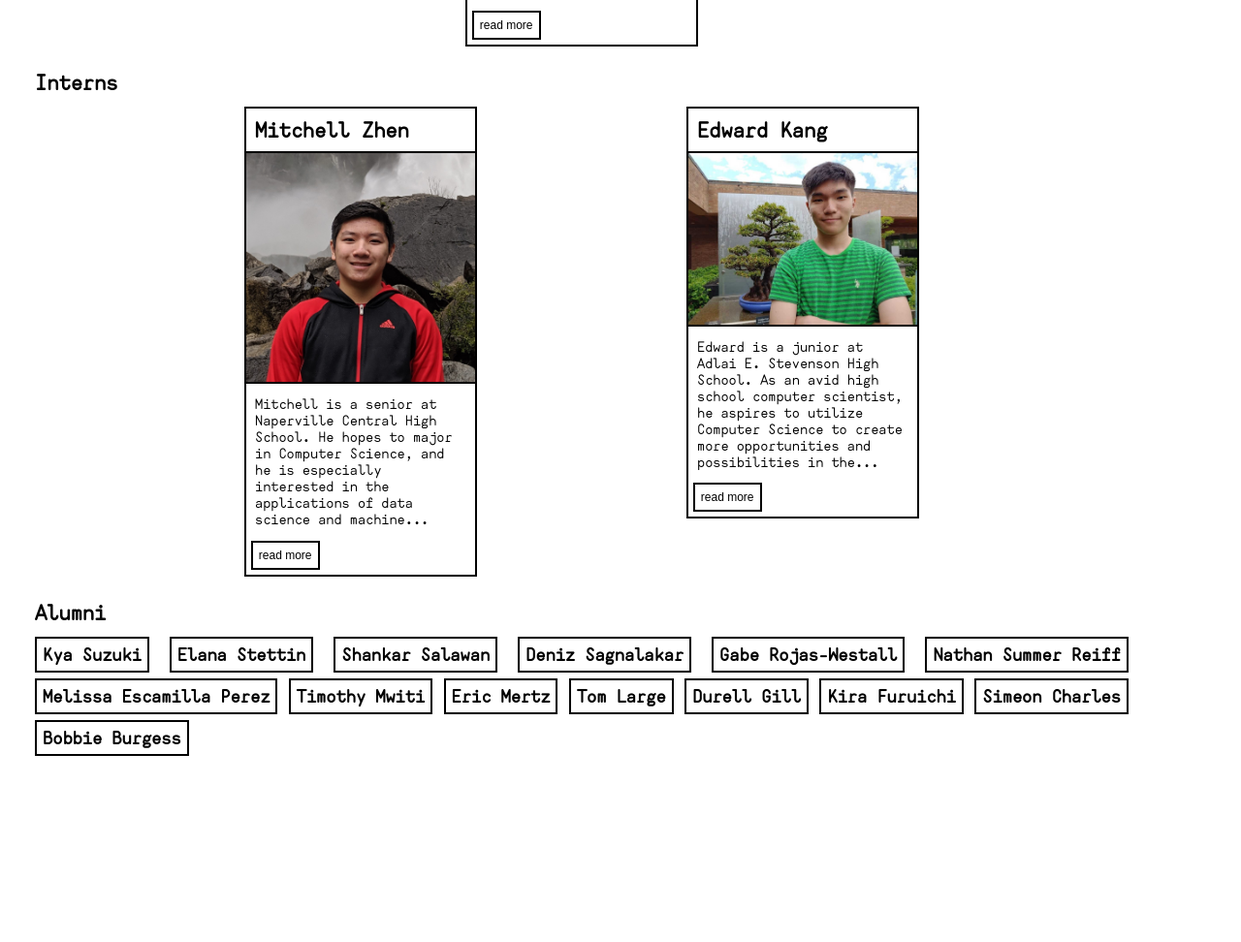
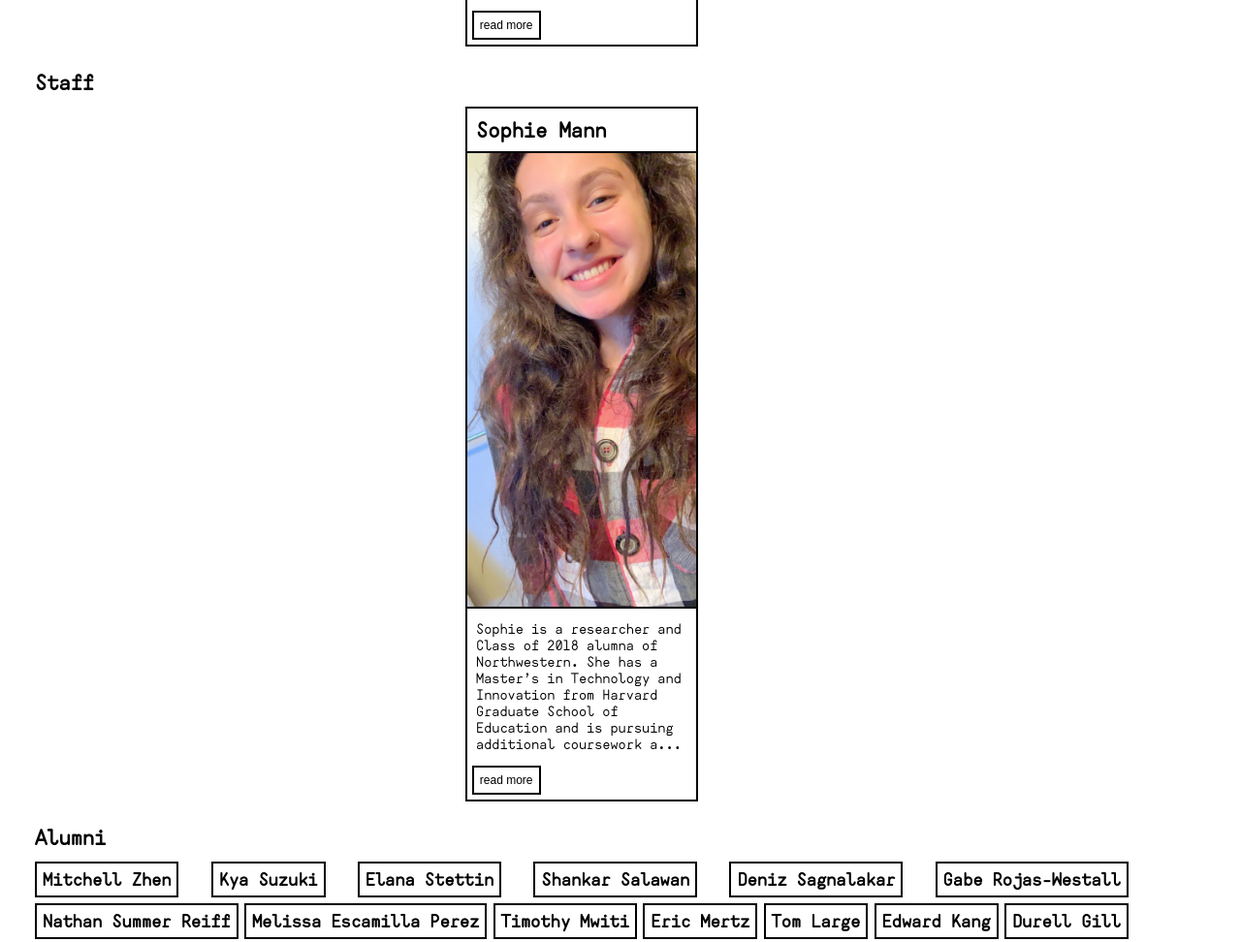
Before and after one commit to tiilt-lab/tiilt-website, a plain HTML site: page people/index.html in a window 1280 px wide. Shown: the part 4544-5516 px from the top of the page at 97% size. Before the commit the page ends 5330 px from the top, so only its background shows below. Drawn offline with Linux system fonts and the light colour scheme; some packages are replaced by stand-ins of ours; files whose address does not match are found by name.

Commit message:
Update Sections
Deleted Interns Section since none are current. Previous interns moved to allumni and staff section created. Sophie added

```diff
--- a/people/index.html
+++ b/people/index.html
@@ -324,28 +324,22 @@
 
       </div>
     </article>
-    <article class="interns">
-      <h1>Interns</h1>
+    <article class="Staff">
+      <h1>Staff</h1>
       <div class="people-group">
         <section class="textblock">
-          <h2>Mitchell Zhen</h2>
-          <img class="lazy" data-src="../assets/img/people/mitchell-zhen.png" alt="">
-          <p>Mitchell is a senior at Naperville Central High School. He hopes to major in Computer Science,
-            and he is especially interested in the applications of data science and machine learning. One of
-            his projects aims to expand access to technology for disadvantaged communities. In the lab, he is
-            currently working on the Sony Project. In his free time, he enjoys biking and sushi.
+          <h2>Sophie Mann</h2>
+          <img class="lazy" data-src="../assets/img/people/SophieMann.JPG" alt="">
+          <p>Sophie is a researcher and Class of 2018 alumna of Northwestern. She has a
+            Master’s in Technology and Innovation from Harvard Graduate School of Education
+            and is pursuing additional coursework at Northwestern in the Advanced Data Science
+            certificate program. Her interests include how technology can create equity across
+            the education and health sectors, big data, and science-driven interventions to
+            benefit kids and teenagers. She enjoys running, crossword puzzles, and reading in her spare time.
           </p>
         </section>
 
-        <section class="textblock">
-            <h2>Edward Kang</h2>
-            <img class="lazy" data-src="../assets/img/people/edward-kang.jpg" alt="">
-            <p>Edward is a junior at Adlai E. Stevenson High School. As an avid high school computer scientist,
-              he aspires to utilize Computer Science to create more opportunities and possibilities in the world.
-              In the lab, he is currently working on expanding MultiCraft to include eye tracking. Outside of the lab,
-              Edward enjoys planning for shsHacks, going to other hackathons, playing guitar, and swimming.
-            </p>
-          </section>
+
 
           <!-- <a href="#" target="_blank">website</a> -->
       </div>
@@ -353,6 +347,7 @@
     <article class="alumni">
       <h1>Alumni</h1>
       <ul>
+        <li>Mitchell Zhen</li>
         <li>Kya Suzuki</li>
         <li>Elana Stettin</li>
         <li>Shankar Salawan</li>
@@ -363,6 +358,7 @@
         <li>Timothy Mwiti</li>
         <li>Eric Mertz</li>
         <li>Tom Large</li>
+        <li>Edward Kang</li>
         <li>Durell Gill</li>
         <li>Kira Furuichi</li>
         <li>Simeon Charles</li>
```
Also changed, not shown: assets/img/people/SophieMann.JPG (added).
